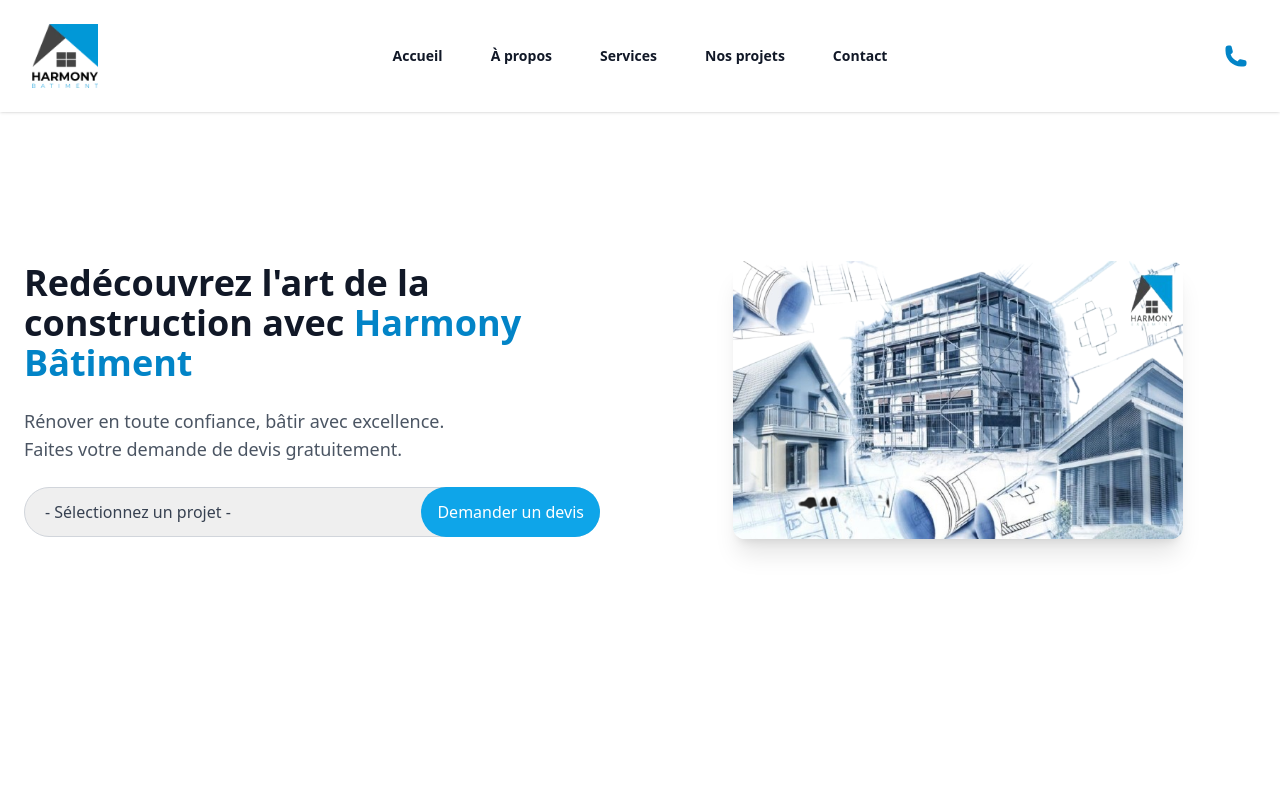
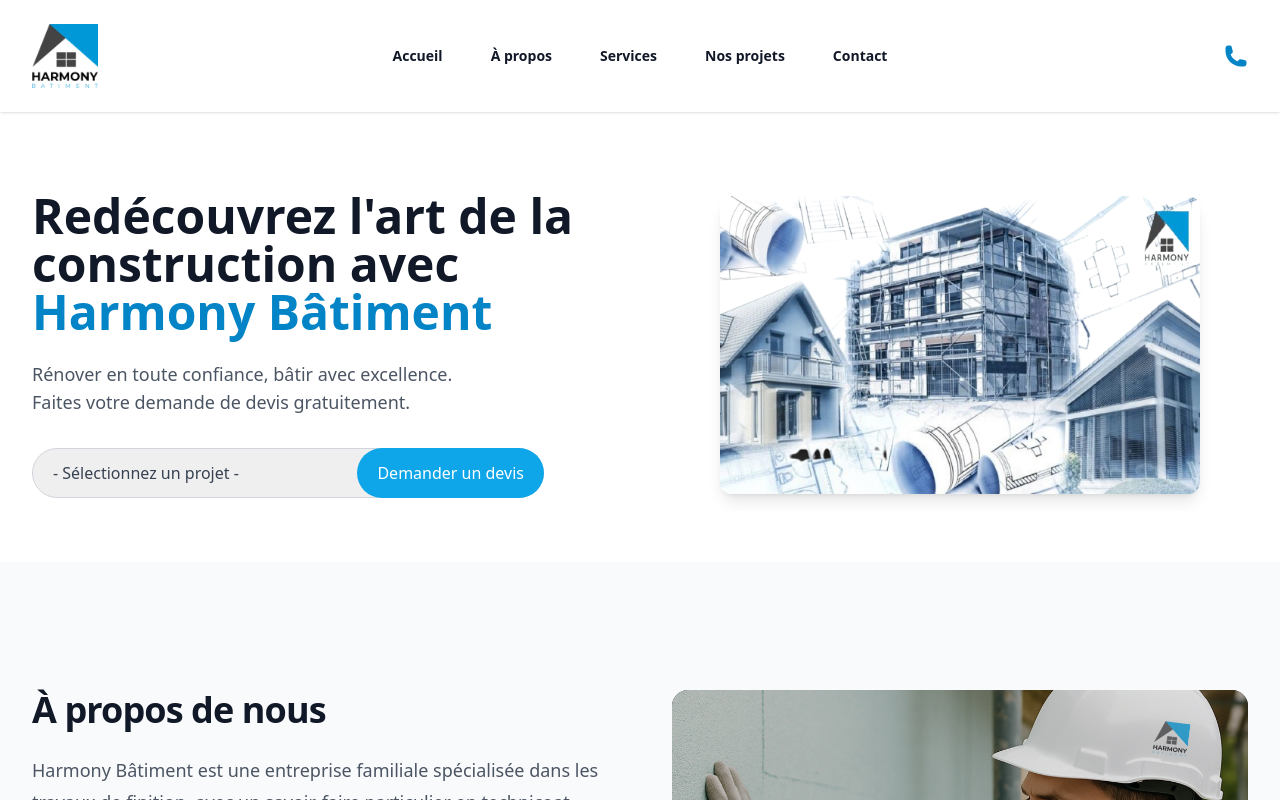
Before and after one commit to sana12-art/harmony-site, a React (Vite) app: page / in a window 1280 px wide. Shown: the top 800 px of the page. Built offline with nearby package versions, Linux system fonts and the light colour scheme.

Commit message:
Premier commit

```diff
--- a/src/components/Hero.tsx
+++ b/src/components/Hero.tsx
@@ -22,21 +22,24 @@
   };
 
   return (
-    <div className="relative isolate pt-20 min-h-screen bg-white">
-      <div className="container mx-auto px-4 sm:px-6 py-10 flex flex-col-reverse lg:flex-row items-center justify-between min-h-[80vh] gap-10">
+    <section className="relative bg-white pt-28 lg:pt-32">
+      <div className="container mx-auto px-4 sm:px-6 lg:px-8 flex flex-col-reverse lg:flex-row items-center justify-between gap-10 lg:gap-16 py-10 lg:py-16">
+
         {/* Texte */}
         <div className="w-full lg:w-1/2 text-left">
-          <h1 className="text-3xl sm:text-4xl font-bold text-gray-900 mb-6 leading-tight">
-            Redécouvrez l'art de la construction avec <span className="text-sky-600">Harmony Bâtiment</span>
+          <h1 className="text-3xl sm:text-4xl lg:text-5xl font-bold text-gray-900 mb-6 leading-snug">
+            Redécouvrez l'art de la construction avec{" "}
+            <span className="text-sky-600">Harmony Bâtiment</span>
           </h1>
-          <p className="text-base sm:text-lg text-gray-600 mb-6">
-            Rénover en toute confiance, bâtir avec excellence.<br />Faites votre demande de devis gratuitement.
+          <p className="text-base sm:text-lg text-gray-600 mb-8">
+            Rénover en toute confiance, bâtir avec excellence.<br />
+            Faites votre demande de devis gratuitement.
           </p>
 
           {/* Desktop version */}
-          <div className="hidden sm:flex relative w-full max-w-xl">
+          <div className="hidden sm:flex relative w-full max-w-lg">
             <select
-              className="w-full px-5 py-3 pr-40 border border-gray-300 rounded-full text-gray-700 appearance-none"
+              className="w-full px-5 py-3 pr-40 border border-gray-300 rounded-full text-gray-700 appearance-none focus:ring-2 focus:ring-sky-400 focus:outline-none"
               value={projet}
               onChange={handleChange}
             >
@@ -48,19 +51,18 @@
             </select>
 
             <button
-              className="absolute top-0 right-0 h-full px-4 rounded-full bg-sky-500 text-white hover:bg-sky-600 transition-all"
+              className="absolute top-0 right-0 h-full px-5 rounded-full bg-sky-500 text-white font-medium hover:bg-sky-600 transition-all"
               onClick={handleClick}
             >
               Demander un devis
             </button>
           </div>
 
-
           {/* Mobile version */}
-<div className="sm:hidden w-full mt-4">
-  <div className="flex w-full items-center border border-gray-300 rounded-full bg-white">
+          <div className="sm:hidden w-full mt-6">
+            <div className="flex w-full items-center border border-gray-300 rounded-full bg-white shadow-sm">
               <select
-  className="flex-1 px-3 text-sm text-gray-700 bg-white h-14 border-none outline-none appearance-none"
+                className="flex-1 px-3 text-sm text-gray-700 bg-white h-12 border-none outline-none appearance-none"
                 value={projet}
                 onChange={handleChange}
                 autoCorrect="off"
@@ -74,18 +76,14 @@
                 <option value="revêtement">Prestations Revêtement Sol et Mur</option>
               </select>
 
-
               <button
-      className="h-14 px-6 bg-sky-500 text-white text-sm font-medium hover:bg-sky-600 transition-all rounded-r-full whitespace-nowrap"
+                className="h-12 px-5 bg-sky-500 text-white text-sm font-medium hover:bg-sky-600 transition-all rounded-r-full whitespace-nowrap"
                 onClick={handleClick}
               >
                 Devis
               </button>
             </div>
           </div>
-
-
-
         </div>
 
         {/* Image */}
@@ -93,10 +91,10 @@
           <img
             src="/Image1.png"
             alt="Travaux Harmony Bâtiment"
-            className="w-full max-w-[450px] h-auto rounded-xl shadow-xl object-contain"
+            className="w-full max-w-[420px] lg:max-w-[480px] h-auto rounded-xl shadow-lg object-contain"
           />
         </div>
       </div>
-    </div>
+    </section>
   );
 }
```
Lines whose indentation alone changed are shown as unchanged.
